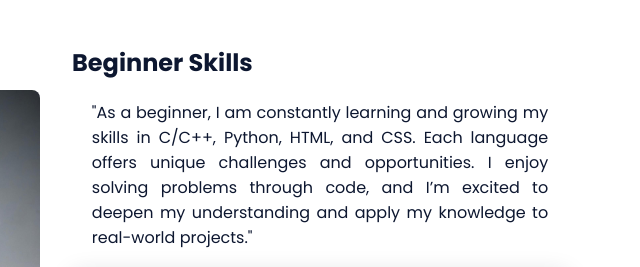
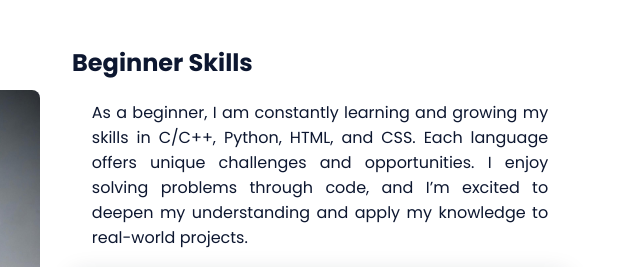
Before and after one commit to Sourabh-singh7/Sourabh-saini, a plain HTML site: page index.html in a window 1280 px wide. Shown: the part 1479-1746 px from the top of the page, 584-1224 px from the left. Drawn offline with nearby package versions, Linux system fonts and the light colour scheme.

Commit message:
index.html

```diff
--- a/index.html
+++ b/index.html
@@ -100,9 +100,9 @@
                     </div>
                     <div>
                         <h2 class="skills__subtitle">Beginner Skills</h2>
-                        <p class="skills__text">"As a beginner, I am constantly learning and growing my skills in C/C++, Python, HTML, and CSS.
+                        <p class="skills__text"> As a beginner, I am constantly learning and growing my skills in C/C++, Python, HTML, and CSS.
                              Each language offers unique challenges and opportunities. I enjoy solving problems through code,
-                             and I’m excited to deepen my understanding and apply my knowledge to real-world projects."</p>
+                             and I’m excited to deepen my understanding and apply my knowledge to real-world projects. </p>
                         <div class="skills__data">
                             <div class="skills__names">
                                 <img src="data/cpp.png" alt="">
```
